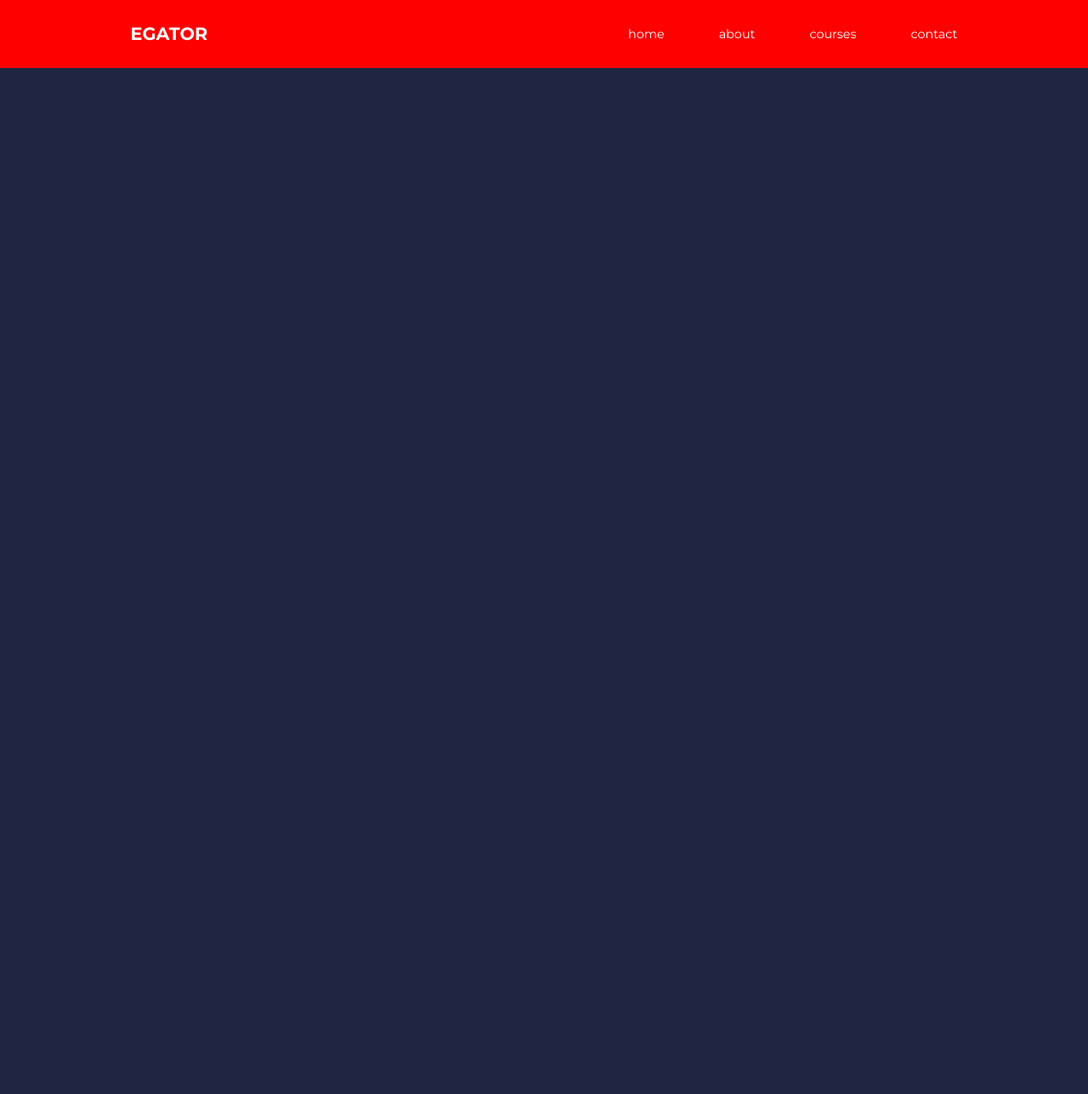
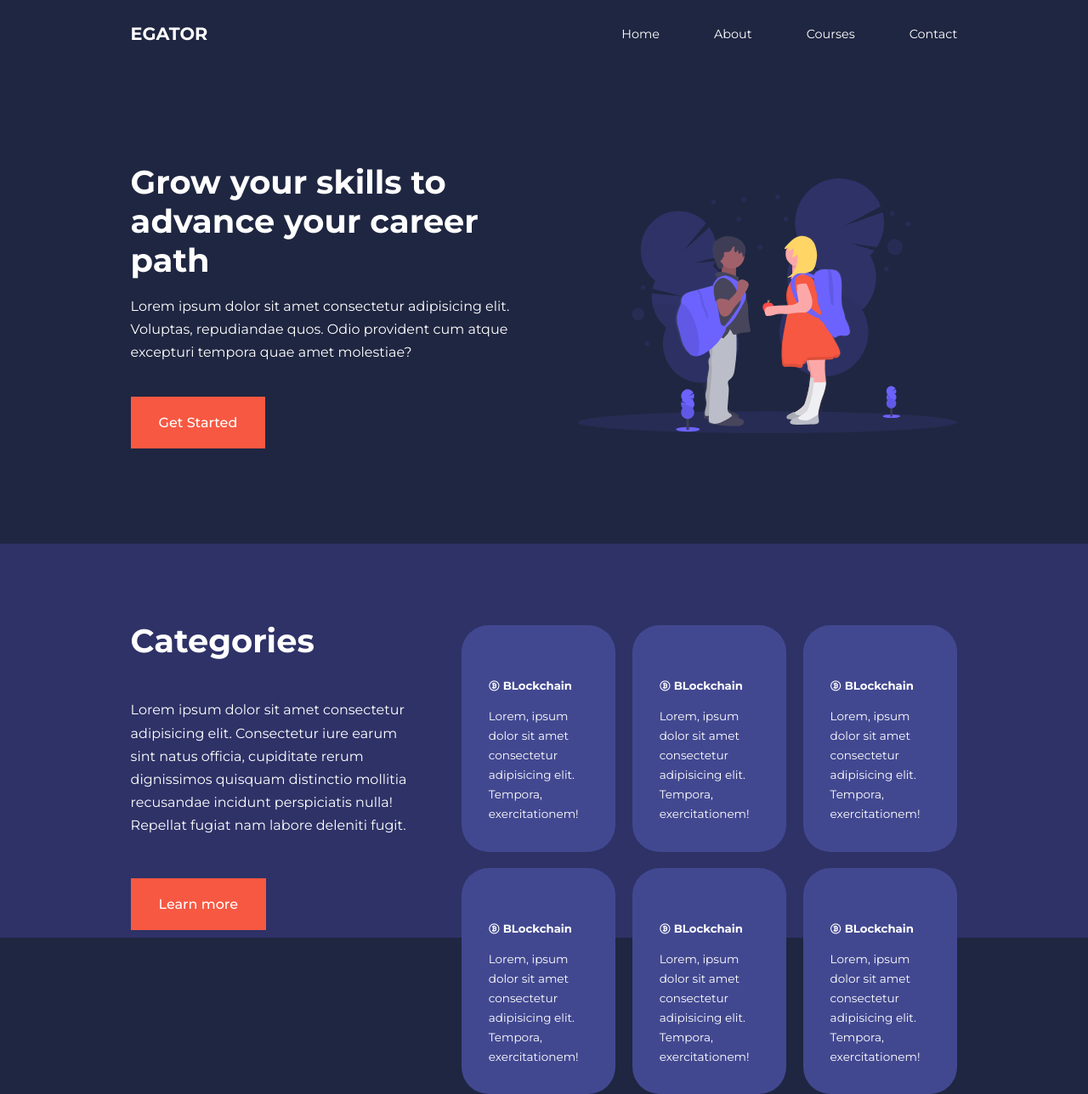
Before and after one commit to a-sally/EDUCATION-WEBSITE, a plain HTML site: page index.html in a window 1280 px wide. Shown: the whole page at 85% size. Before the commit the page ends 800 px from the top, so only its background shows below. Drawn offline with nearby package versions, Linux system fonts and the light colour scheme.

Commit message:
desktop header & category section done

```diff
--- a/index.html
+++ b/index.html
@@ -11,22 +11,95 @@
     <link rel="preconnect" href="https://fonts.googleapis.com">
     <link rel="preconnect" href="https://fonts.gstatic.com" crossorigin>
     <link href="https://fonts.googleapis.com/css2?family=Montserrat:wght@300;400;500;600;700;900&display=swap" rel="stylesheet">
+
+    <!-- ICONSCOUT CDN -->
+    <link rel="stylesheet" href="https://unicons.iconscout.com/release/v4.0.0/css/line.css">
 </head>
 <body>
     <nav>
         <div class="container nav__container">
             <a href="index.html"><h4>EGATOR</h4></a>
             <ul class="nav__menu">
-                <li><a href="index.html">home</a></li>
-                <li><a href="about.html">about</a></li>
-                <li><a href="courses.html">courses</a></li>
-                <li><a href="contact.html">contact</a></li>
+                <li><a href="index.html">Home</a></li>
+                <li><a href="about.html">About</a></li>
+                <li><a href="courses.html">Courses</a></li>
+                <li><a href="contact.html">Contact</a></li>
             </ul>
 
-            <!-- buttons visible only on smaller screens at 14mins-->
+            <!-- buttons visible only on smaller screens from iconscout-->
             <button id="open-menu-btn"><i class="uil uil-bars"></i></button>
             <button id="close-menu-btn"><i class="uil uil-bars"></i></button>
         </div>
     </nav>
+
+
+    <header>
+        <div class="container header__container">
+            <div class="header__left">
+                <h1>Grow your skills to advance your career path</h1>
+                <p>
+                    Lorem ipsum dolor sit amet consectetur adipisicing elit. Voluptas, repudiandae quos. Odio provident cum atque excepturi tempora quae amet molestiae?
+                </p>
+                <a href="courses.html" class="btn btn-primary">Get Started</a>
+            </div>
+
+            <div class="header__right">
+                <div class="header__right-image">
+                    <img src="./images/header.svg" alt="">
+                </div>
+            </div>
+        </div>
+    </header>
+
+
+        <section class="categories">
+            <div class="container categories__container">
+                <div class="categories__left">
+                    <h1>Categories</h1>
+                    <p>Lorem ipsum dolor sit amet consectetur adipisicing elit. Consectetur iure earum sint natus officia, cupiditate rerum dignissimos quisquam distinctio mollitia recusandae incidunt perspiciatis nulla! Repellat fugiat nam labore deleniti fugit.</p>
+                    <a href="#" class="btn btn-primary">Learn more</a>
+                </div>
+
+                <div class="categories__right">
+                    <article class="category">
+                        <span class="category_icon"></span>
+                        <h5><i class="uil uil-bitcoin-circle"></i> BLockchain</h5>
+                        <p>Lorem, ipsum dolor sit amet consectetur adipisicing elit. Tempora, exercitationem!</p>
+                    </article>
+
+                    <article class="category">
+                        <span class="category_icon"></span>
+                        <h5><i class="uil uil-bitcoin-circle"></i> BLockchain</h5>
+                        <p>Lorem, ipsum dolor sit amet consectetur adipisicing elit. Tempora, exercitationem!</p>
+                    </article>
+
+                    <article class="category">
+                        <span class="category_icon"></span>
+                        <h5><i class="uil uil-bitcoin-circle"></i> BLockchain</h5>
+                        <p>Lorem, ipsum dolor sit amet consectetur adipisicing elit. Tempora, exercitationem!</p>
+                    </article>
+
+                    <article class="category">
+                        <span class="category_icon"></span>
+                        <h5><i class="uil uil-bitcoin-circle"></i> BLockchain</h5>
+                        <p>Lorem, ipsum dolor sit amet consectetur adipisicing elit. Tempora, exercitationem!</p>
+                    </article>
+
+                    <article class="category">
+                        <span class="category_icon"></span>
+                        <h5><i class="uil uil-bitcoin-circle"></i> BLockchain</h5>
+                        <p>Lorem, ipsum dolor sit amet consectetur adipisicing elit. Tempora, exercitationem!</p>
+                    </article>
+
+                    <article class="category">
+                        <span class="category_icon"></span>
+                        <h5><i class="uil uil-bitcoin-circle"></i> BLockchain</h5>
+                        <p>Lorem, ipsum dolor sit amet consectetur adipisicing elit. Tempora, exercitationem!</p>
+                    </article>
+                </div>
+            </div>
+        </section>
+
+        <script src="script.js"></script>
 </body>
 </html>
--- a/script.js
+++ b/script.js
@@ -0,0 +1,3 @@
+window.addEventListener("scroll", () => {
+    document.querySelector('nav').classList.toggle('window-scroll',window.scrollY > 60)
+})
--- a/styles/style.css
+++ b/styles/style.css
@@ -10,21 +10,23 @@
 
 :root{
     --color-primary: #6c63ff;
-    --color-success: #6c63ff;
-    --color-warning: #6c63ff;
-    --color-danger: #6c63ff;
-    --color-danger-variant: #6c63ff;
+    --color-success: #00bf8e;
+    --color-warning: #f7c94b;
+    --color-danger: #f75842;
+    --color-danger-variant: rgba(247, 88, 66, 0.4);
     --color-white: #fff;
-    --color-light: #6c63ff;
+    --color-light:  rgba(255, 255, 255, 0.7);;
     --color-black: #000000;
     --color-bg: #1f2641;
-    --color-bg1: #6c63ff;
-    --color-bg2: #6c63ff;
+    --color-bg1: #2e3267;
+    --color-bg2: #424890;
 
     --container-width-lg: 76%;
     --container-width-md: 90%;
     --container-width-sm: 94%;
     /* the width on large devices and small devices */
+
+    --transition: all 400ms ease;
 }
 
 body{
@@ -103,12 +105,18 @@ img{
 
 /* ================ NAVBAR =================== */
 nav{
-    background: red;
+    background: transparent;
     width: 100vw;
     height: 5rem;
     position: fixed;
     top: 0;
     z-index: 11;
+}
+
+/* change the background on scroll */
+.window-scroll{
+    background: var(--color-primary);
+    box-shadow: 0 1rem 2rem rgba(0, 0, 0, 0.2);
 }
 
 .nav__container{
@@ -130,4 +138,98 @@ nav button{
 
 .nav__menu a{
     font-size: 0.9rem;
+    transition: var(--transition);
 }
+
+.nav__menu a:hover{
+    color: var(--color-bg2);
+}
+
+/* ================ HEADR SECTION =================== */
+header{
+    position: relative;
+    top: 5rem;
+    overflow: hidden;
+    height: 70vh;
+    margin-bottom: 5rem;
+}
+
+.header__container{
+    display: grid;
+    grid-template-columns: 1fr 1fr;
+    align-items: center;
+    gap: 5rem;
+    height: 100%;
+}
+
+.header__left p{
+    margin: 1rem 0 2.4rem;
+}
+
+/* ================ HEADR SECTION =================== */
+.categories{
+    background: var(--color-bg1);
+    height: 29rem;
+}
+
+.categories h1{
+    line-height: 1;
+    margin-bottom: 3rem;
+}
+
+.categories__container{
+    display: grid;
+    grid-template-columns: 40% 60%;
+}
+
+.categories__left{
+    margin-right: 4rem;
+}
+
+.categories__left p{
+    margin: 1rem 0 3rem;
+}
+
+.categories__right{
+    display: grid;
+    grid-template-columns: repeat(3, 1fr);
+    gap: 1.2rem;
+}
+
+.category{
+    background: var(--color-bg2);
+    padding: 2rem;
+    border-radius: 2rem;
+    transition: var(--transition);
+}
+
+.category:hover{
+    box-shadow: 0 3rem 3rem rgba(0, 0, 0, 0.3);
+}
+
+.category__icon{
+    background: var(--color-primary);
+    padding: 0.7rem;
+    border-radius: 0.9rem;
+}
+
+.category:nth-child(2) .category__icon{
+    background: var(--color-danger);
+}
+.category:nth-child(3) .category__icon{
+    background: var(--color-success);
+}
+.category:nth-child(4) .category__icon{
+    background: var(--color-warning);
+}
+.category:nth-child(5) .category__icon{
+    background: var(--color-success);
+}
+
+.category h5{
+    margin: 2rem 0 1rem;
+}
+
+.category p{
+    font-size: 0.85rem;
+}
```
